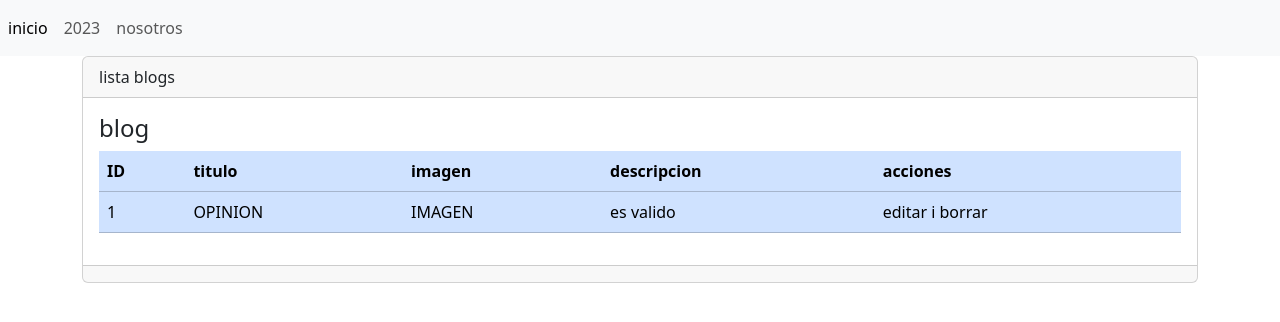
After one commit to LuisVasquezVM15037/Django, a Django app: page /blogs in a window 1280 px wide. The commit adds this page. Shown: the top 322 px of the page. Run offline with Django 5.2, Linux system fonts and the light colour scheme.

Commit message:
agregando archivos html

```diff
--- a/informacion/templates/base.html
+++ b/informacion/templates/base.html
@@ -1,7 +1,7 @@
 {% load static %}
 
 <!doctype html>
-<html lang="en">
+<html lang="es">
     <head>
         <title>{%  block titulo %}  {% endblock %}</title>
         <!-- Required meta tags -->
--- /dev/null
+++ b/informacion/templates/blogs/index.html
@@ -0,0 +1,48 @@
+
+{% extends "base.html" %}
+
+
+    {%  block titulo %} listas de los opiniones {% endblock %}
+
+
+    {%  block contenido  %}
+    <div class="card">
+        <div class="card-header">lista blogs</div>
+        <div class="card-body">
+            <h4 class="card-title">blog</h4>
+            <div
+                class="table-responsive"
+            >
+                <table
+                    class="table table-primary"
+                >
+                    <thead>
+                        <tr>
+                            <th scope="col">ID</th>
+                            <th scope="col">titulo</th>
+                            <th scope="col">imagen</th>
+                            <th scope="col">descripcion</th>
+                            <th scope="col">acciones</th>
+                        </tr>
+                    </thead>
+                    <tbody>
+
+                        <tr>
+                            <td>1</td>
+                            <td>OPINION</td>
+                            <td>IMAGEN</td>
+                            <td>es valido</td>
+                            <td>editar i borrar</td>
+
+                        </tr>
+                    </tbody>
+                </table>
+            </div>
+
+
+        </div>
+        <div class="card-footer text-muted"></div>
+    </div>
+
+
+    {% endblock %}
--- a/informacion/urls.py
+++ b/informacion/urls.py
@@ -4,6 +4,8 @@ from . import views
 
 urlpatterns = [
     #inicio es el nombre de la ruta
+    #nombre es de la funcion creada en vista
     path('',views.inicio, name='inicio'),
     path('nosotros',views.nosotros, name='nosotros'),
+    path('blogs',views.blogs, name='blogs'),
 ]
--- a/informacion/views.py
+++ b/informacion/views.py
@@ -3,8 +3,12 @@ from django.http import HttpResponse
 
 # Create your views here.
 def inicio(request):
-    return HttpResponse("<h1>BIENVENIDO </h1>")
+    return render(request, 'paginaweb/inicio.html')
 
 
 def nosotros(request):
     return render(request, 'paginaweb/nosotros.html')
+
+
+def blogs(request):
+    return render(request, 'blogs/index.html')
```
Also changed, not shown: informacion/templates/blogs/crear.html (added, +11 -0 lines), informacion/templates/blogs/editar.html (added, +10 -0 lines), informacion/templates/paginaweb/inicio.html (added, +24 -0 lines), informacion/templates/paginaweb/nosotros.html (+11 -11 lines), informacion/templates/blogs/formulario.html (added).
